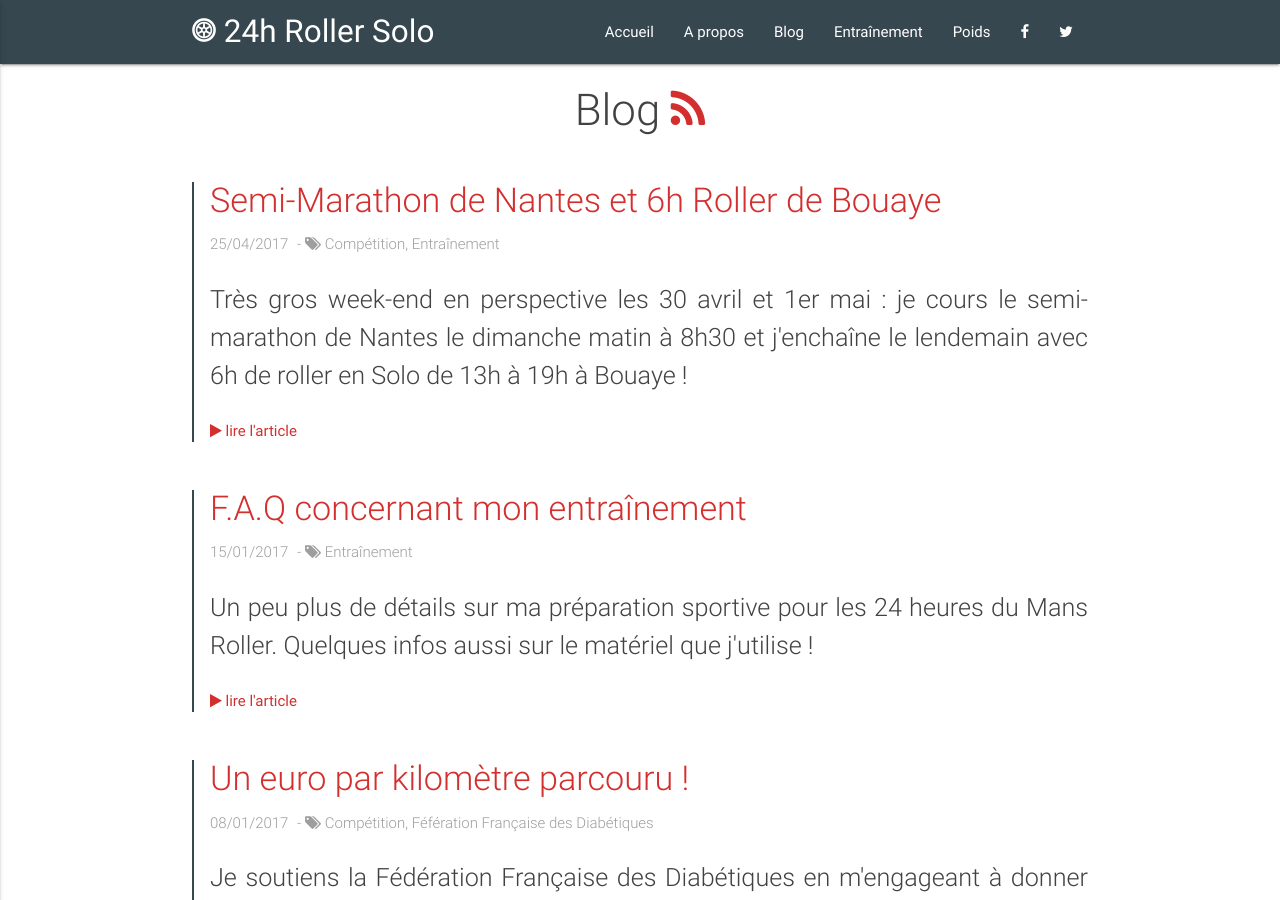
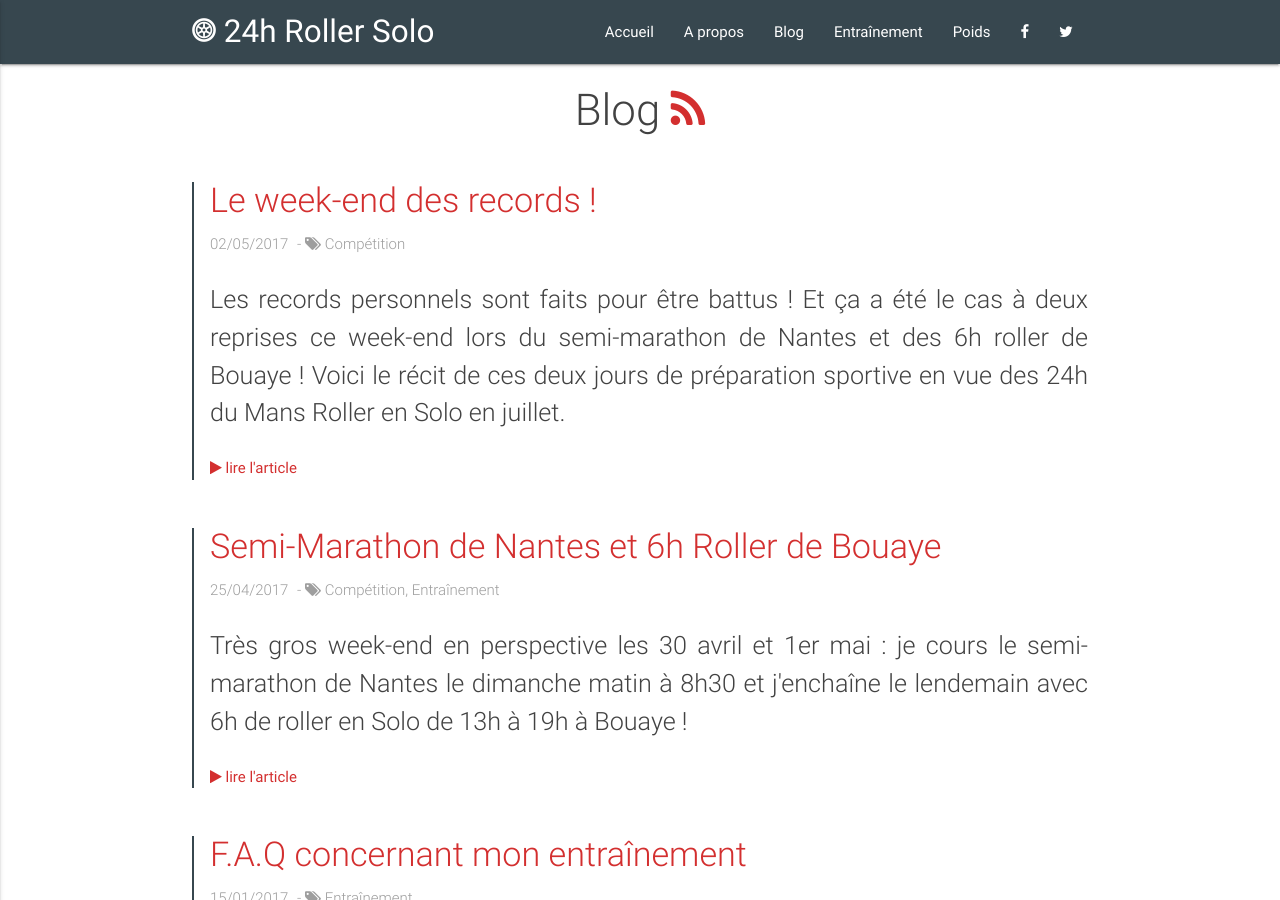
Before and after one commit to 24hRollerSolo/24hRollerSolo.github.io, a Jekyll site: the page built from blog/index.html, in a window 1280 px wide and 900 px high. Built offline with Jekyll 4.4.1, drawn with Linux system fonts in a browser that asks for light colours.

Commit message:
New blog post

```diff
--- a/_posts/2017-01-08-1-euro-par-km.html
+++ b/_posts/2017-01-08-1-euro-par-km.html
@@ -46,7 +46,8 @@ excerpt_separator: <!--more-->
 <p style="text-align: justify; font-size: 1.2em;">
   Je me suis donné comme objectif de faire entre 200 et 300 km. Moins de 200 ça sera clairement un échec, 300 ou plus ça sera une excellente performance !
   Je fais tout pour réussir d'un point de vue préparation sportive et mentale, mais ce n'est clairement pas gagné d'avance !
-  Quoi qu'il arrive, je donnerai au minimum 112 euros (ma distance maximum en Solo jusqu'à présent).
+  Donc quoi qu'il arrive, je donnerai au minimum 124,80 euros
+  (cela correspond à la distance maximum que j'ai faite en Solo jusqu'à présent, aux 6h de Bouaye le 1er mai 2017).
 </p>
 
 <p style="text-align: justify; font-size: 1.2em;">
--- a/_posts/2017-04-25-semi-marathon-et-6h-bouaye.html
+++ b/_posts/2017-04-25-semi-marathon-et-6h-bouaye.html
@@ -15,7 +15,7 @@ excerpt_separator: <!--more-->
 
 <!--more-->
 
-<h2 class="light"><a name="freeletics"></a>Pourquoi ?</h2>
+<h2 class="light"></a>Pourquoi ?</h2>
 
 <p style="text-align: justify; font-size: 1.2em;">
   Deux épreuves sportives d'endurance en deux jours : c'est un week-end test pour l'organisme !
@@ -24,7 +24,7 @@ excerpt_separator: <!--more-->
   et d'essayer la nourriture prévue pendant les 24h en Solo (boissons, barres, nourriture salée, etc...)
 </p>
 
-<h2 class="light"><a name="freeletics"></a>Semi-Marathon de Nantes</h2>
+<h2 class="light">Semi-Marathon de Nantes</h2>
 
 <p style="text-align: justify; font-size: 1.2em;">
   Une boucle urbaine de 21 km en plein coeur de Nantes, ça va être top !<br />
@@ -55,7 +55,7 @@ excerpt_separator: <!--more-->
   </div>
 </div>
 
-<h2 class="light"><a name="freeletics"></a>6h Roller de Bouaye</h2>
+<h2 class="light">6h Roller de Bouaye</h2>
 
 <p style="text-align: justify; font-size: 1.2em;">
   N'oublions pas que l'objectif est de rouler en Solo pendant 24h au Mans début juillet !
--- /dev/null
+++ b/_posts/2017-05-02-le-week-end-des-records.html
@@ -0,0 +1,352 @@
+---
+layout: post
+title:  "Le week-end des records !"
+date:   2017-05-02 10:00:00 +0100
+permalink: /blog/le-week-end-des-records/
+categories: Compétition
+excerpt_separator: <!--more-->
+---
+
+<p class="flow-text grey-text text-darken-3" style="text-align: justify;">
+  Les records personnels sont faits pour être battus !
+  Et ça a été le cas à deux reprises ce week-end lors du semi-marathon de Nantes et des 6h roller de Bouaye !
+  Voici le récit de ces deux jours de préparation sportive en vue des 24h du Mans Roller en Solo en juillet.
+</p>
+
+<!--more-->
+
+<h2 class="light">Dimanche - Semi-Marathon de Nantes</h2>
+
+<p style="text-align: justify; font-size: 1.2em;">
+  Dimanche 30 avril 2017, 6h00 du matin, le réveil sonne, il faut se lever, le départ du semi-marathon est dans 2h30.
+  Fedy et Lenn, deux collègues de Poitiers, sont avec moi, je les ai hébergé pour la nuit.
+  La première chose à faire est de s'alimenter, il est déjà tard.
+  Pour ma part ce sera une compote de pommes, un morceau de gâteau énergétique (Aptonia, saveur chocolat) et une demi barre énergétique (Eafit, saveur "fruits du verger").
+  Je m'hydrate également en alternant eau et boisson énergétique (Eafit également).
+</p>
+<p style="text-align: justify; font-size: 1.2em;">
+  À 6h45 nous partons direction l'arrêt de tram Haluchère.
+  Vu le plan de circulation difficile dans Nantes à cause de la course, les transports en commun restent la meilleure solution.
+  Nous ne sommes pas les seuls coureurs dans le tram, nous apercevons plusieurs dossards se rendant dans le centre de Nantes.
+  Certains sont vêtus d'un joli sac poubelle, car oui, de la pluie est annoncée...
+  C'est le meilleur moyen de se protéger en attendant le départ.
+  En effet il suffit de se débarrasser de ce magnifique costume au moment du départ,
+  ça évite de se trimballer avec un vêtement de pluie qui sera plus encombrant qu'utile au final.
+</p>
+
+<p style="text-align: justify; font-size: 1.2em;">
+  À 7h20 nous sortons du tram à l'arrêt Chantiers Navals et traversons le pont Anne de Bretagne pour nous rendre aux Machines de l'Île dans la zone de départ sous les Nefs.
+  Manque de chance nous essuyons une averse juste à ce moment là et démarrons notre échauffement plus tôt que prévu en y allant au pas de course.
+  Nous arrivons donc mouillés sous les Nefs et essayons de nous réchauffer en nous mettant surtout à l'abri du vent. Le plus dûr c'est les mains
+  (au final nous nous réchaufferons grâce à la chaleur humaine des participants quelques minutes avant le départ).
+</p>
+
+<p style="text-align: justify; font-size: 1.2em;">
+  Nous retrouvons un de mes amis, Jean-Rémy (aka JR), dans la zone de départ.
+  L'occasion de discuter de nos sensations respectives et de nos objectifs pour la course.
+  JR vise 2h max, Fedy veut tenir le 12 km/h et terminer en 1h45, Lenn et moi nous envisageons plutôt de terminer en 1h55 (soit 11 km/h).
+  C'est l'occasion aussi d'un petit Live Facebook pour faire passer le temps et garder un souvenir !
+</p>
+
+<p style="text-align: justify; font-size: 1.2em;">
+  Ca y est, 8h30, le départ est donné !
+  Nous sommes plutôt bien placés, dans la première partie de la course, entre les meneurs d'allure des 1h30 et des 1h45.
+  Le départ est donc assez fluide, ce qui est plutôt agréable.
+  Et il ne pleut pas ! La température est de 12°C. Il y a juste un peu de vent.
+  Globalement les conditions sont très bonnes, et elles le resteront tout le long de la course.
+  Au 1er kilomètre, Fedy nous lâche, nous ne le reverrons pas &#x1f604; JR est parti un peu derrière nous.
+  Je cours donc avec Lenn le début de la course.
+</p>
+
+<p style="text-align: justify; font-size: 1.2em;">
+  Avec la masse de coureurs, nous ne voyons pas les kilomètres défiler.
+  C'est l'avantage de ce type de compétition, le temps passe plus vite.
+  L'autre effet c'est que nous sommes à un rythme plus rapide que prévu, classique quand il y a beaucoup de coureurs.
+  Notre allure est de 5min 09s par kilomètre (un peu plus de 11,5 km/h) et ce jusqu'à la mi-parcours.
+  L'occasion de faire un deuxième Live Facebook &#x1f601; (que vous pouvez voir en vidéo un peu plus loin).
+  On fait un point rapide avec Lenn : nous sommes sur de très bonnes bases pour terminer en moins de 1h55.
+  A priori il va battre son record personnel sans problème (1h58).
+  Mon record personnel est 1h51. Comme j'ai de bonnes sensations, je décide d'accélérer un peu.
+  Je serai donc tout seul pour les 10 derniers kilomètres.
+</p>
+
+<p style="text-align: justify; font-size: 1.2em;">
+  Je me rends compte qu'en ayant accéléré je gagne à peu près une seconde d'allure par kilomètre.
+  Je décide donc de maintenir ce rythme, ce qui devrait me faire terminer la course à une allure de 5min/km (soit une vitesse moyenne de 12km/h).
+  Je ne me croyais pas du tout capable de courir à cette vitesse sur cette distance. Comme quoi l'entraînement ça paie !
+  Cette partie de la course est très motivante car je double plusieurs coureurs, c'est bon pour le moral
+  (il vaut clairement mieux cela que le contraire).
+  Je surveille quand même le cardio. Mon coeur ne dépasse pas les 165 bpm, c'est plus élevé que d'habitude mais ça reste acceptable.
+</p>
+
+<p style="text-align: justify; font-size: 1.2em;">
+  Il ne reste plus que 2km et j'aperçois au loin la flamme rouge du meneur d'allure des 1h45 !
+  Je décide d'accélérer encore un peu. Est-ce que je vais rattraper Fedy ?
+  La réponse est non. Impossible de rattraper le meneur d'allure des 12 km/h en si peu de temps.
+  La fin de la course est intense, je suis au maximum avec le cardio à 180 bpm.
+  <b>Au final, je passe la ligne d'arrivée en 1h 46min 30s.</b> Record personnel battu !
+  Je suis extrêmement satisfait. Et en même temps je me dis que je risque de le regretter le lendemain lors des 6h roller à Bouaye.
+  On verra bien.
+</p>
+
+<p style="text-align: justify; font-size: 1.2em;">
+  Pour résumer, j'ai couru 21,51 km en 1h 46min 40s selon ma montre, à une allure moyenne de 4min58s/km (un peu plus de 12 km/h).
+  La distance parcourue est un peu plus longue que prévu. C'est normal, il faudrait toujours serrer les virages à la corde pour faire pile la distance du semi-marathon (21,097 km).<br/>
+  Mon temps officiel est de 1h 46min 04s (26 secondes déduites entre le top départ et mon passage sur la ligne de départ).
+  Je suis classé 1125ème (sur 3552 arrivants) et 573ème (sur 1294) dans ma catégorie (Senior Homme).
+  Si on prend la distance exacte du semi-marathon, d'après ma montre je l'ai couru en 1h 43min 59s. Ce sera donc ça mon nouveau record personnel.
+  À battre lors d'une prochaine course ! &#x1f609;
+</p>
+
+<p style="text-align: justify; font-size: 1.2em;">
+  Un très grand bravo à mes camarades de course !
+  Les temps officiels sont de 1h 44min 15s pour Fedy (qui a donc tenu largement les 12km/k),
+  de 1h 50min 28s pour Lenn (qui a explosé son record personnel lui aussi),
+  et de 1h 54min 48s pour JR (qui a fait beaucoup mieux que prévu en tenant le 11 km/h)
+  &#x1f44f; &#x1f44f; &#x1f44f;
+</p>
+
+<div class="row" style="margin-top: 32px;">
+  <div class="col s12 m6 l5 push-l1" style="text-align: center;">
+    <img class="responsive-img" src="{{ "/assets/images/semi/stats.png" | relative_url }}" style="border: 1px solid grey;" />
+    <div class="light center" style="margin-bottom: 32px;">Mes statistiques de course</div>
+  </div>
+  <div class="col s12 m6 l5 push-l1">
+    <img class="responsive-img" src="{{ "/assets/images/semi/arrivee.jpg" | relative_url }}" />
+    <div class="light center" style="margin-bottom: 32px;">L'arrivée avec Fedy et Lenn</div>
+  </div>
+</div>
+
+<p style="text-align: justify; font-size: 1.2em;">
+  Voici les trois vidéos que j'ai faites en Facebook Live pendant la course :
+  une au départ sous les Nefs des Machines de l'Île, une à mi-parcours et une à l'arrivée à la Cité des Congrès.
+</p>
+
+<div class="row">
+  <div class="col s12 m8 push-m2 l4" style="margin-top: 16px;">
+    <div class="video-container">
+      <iframe width="800" height="450" src="https://www.youtube.com/embed/xWgVca77xEo" frameborder="0" allowfullscreen></iframe>
+    </div>
+  </div>
+  <div class="col s12 m8 push-m2 l4" style="margin-top: 16px;">
+    <div class="video-container">
+      <iframe width="800" height="450" src="https://www.youtube.com/embed/X7tEsLGuOGs" frameborder="0" allowfullscreen></iframe>
+    </div>
+  </div>
+  <div class="col s12 m8 push-m2 l4" style="margin-top: 16px;">
+    <div class="video-container">
+      <iframe width="800" height="450" src="https://www.youtube.com/embed/Nc8Rk89FfE0" frameborder="0" allowfullscreen></iframe>
+    </div>
+  </div>
+</div>
+
+<p>
+  <i>Désolé pour la qualité des vidéos, ça bouge beaucoup, se filmer en courant n'est pas évident</i> &#x1f610;
+</p>
+
+<h2 class="light" style="margin-top: 32px;">L'entre-deux-courses</h2>
+
+<p style="text-align: justify; font-size: 1.2em;">
+  Le programme est assez simple et basique entre le semi-marathon et les 6h de Bouaye :
+  me reposer, refaire le plein d'énergie, récupérer au maximum.
+</p>
+
+<p style="text-align: justify; font-size: 1.2em;">
+  Côté nutrition c'est riz / saucisses de volaille le dimanche midi et omelette / pommes de terre le dimanche soir, le tout agrémenté de quelques compotes et bananes.
+  Je me réhydrate aussi correctement en buvant régulièrement de petites quantité d'eau et de Vichy Célestins (pour refaire les niveaux de sodium).
+</p>
+
+<p style="text-align: justify; font-size: 1.2em;">
+  Côté repos et récupération, je m'allonge quelques heures l'après-midi. Impossible cependant de m'endormir, sûrement trop d'exitation.
+  Je prends également du temps pour me masser les jambes avec une huile à base d'Arnica et de Gaulthérie.
+  La nuit est la bienvenue, je m'endors sans trop de problème. Réveil prévu vers 8h30.
+</p>
+
+<h2 class="light" style="margin-top: 32px;">Lundi - 6h Roller de Bouaye</h2>
+
+<p style="text-align: justify; font-size: 1.2em;">
+  Lundi 1er mai 2017, comme prévu, je me lève à 8h30. Le réveil est beaucoup plus facile que la veille.
+  La compétition ne commence qu'à 13h, j'ai donc le temps de manger tranquillement.
+  Mon petit-déjeuner est constitué de riz, de rôti de porc, d'une compote et d'une banane.
+</p>
+
+<p style="text-align: justify; font-size: 1.2em;">
+  Je prépare ensuite mes affaires :
+  un sac de sport rempli d'affaires diverses (je choisirai en fonction de la météo),
+  la trousse à pharmacie avec notamment le nécessaire pour éviter les ampoules,
+  une glacière avec le ravitaillement qui me servira pendant la course (gâteau et barres énergétiques, compotes, bananes, eau et boisson énergétique).
+  Sans oublier mes rollers, mon casque, mes protections de mains et ma caisse de matériel avec mes roues et roulements de rechange.
+  Il se peut que les roues spéciales pluie servent malheureusement...
+</p>
+
+<p style="text-align: justify; font-size: 1.2em;">
+  Le rendez-vous est-fixé à 10h45 à la médiathèque de Carquefou avec Élodie, Virginie et Éric qui vont rouler en Trio.
+  Nous faisons voiture commune pour aller jusqu'à Bouaye.
+  Nous connaissons le rituel de chargement de la voiture par coeur, nous sommes donc assez efficaces maintenant.
+  Le coffre du C4 Picasso d'Éric est plein : le barnum 3x3, la table et les chaises de camping, la glacière, nos affaires respectives.
+  Il est 11h, nous partons pour Bouaye (25 minutes de route de prévu).
+</p>
+
+<p style="text-align: justify; font-size: 1.2em;">
+  Une fois arrivés à Bouaye, nous prenons tout de suite un emplacement au niveau de la zone de relai.
+  Nous proposons à un groupe de patineurs de l'ASCHU de se joindre à nous sous notre barnum.
+  Plus on est de fous, plus on rit &#x1f600;
+  Il y a du vent, il est nécessaire de bien arrimer notre matériel afin que rien ne s'envole.
+  Tout est en place. Il faut maintenant aller récupérer les dossards et les puces électroniques (pour le chronométrage).
+  Pour moi ce sera la dossard n°44 !
+</p>
+
+<div class="row" style="margin-top: 32px;">
+  <div class="col s12 m12 l12" style="text-align: center;">
+    <img class="responsive-img" src="{{ "/assets/images/bouaye/zone-relais.jpg" | relative_url }}" />
+    <div class="light center" style="margin-bottom: 32px;">La zone de relais et notre barnum blanc au milieu (© Éric)</div>
+  </div>
+</div>
+
+<p style="text-align: justify; font-size: 1.2em;">
+  L'heure du départ se rapproche. Il est temps de s'habiller et de chausser les patins pour aller faire le tour de reconnaissance.
+  Contrairement à ce que peut laisser penser la photo ci-dessus, la météo n'est pas au beau fixe.
+  A quelques minutes du départ, un gros nuage noir apparait au loin. La pluie arrive.
+  Je décide donc tout de suite de monter mes roues spéciales pluie et d'utiliser mes roulements en céramique (la céramique ne craint pas l'eau).
+  Quatre roues suffisent, deux sur chaque patins, une devant et une derrière, là où les appuis sont les plus importants.
+  Je ne regrette pas mon choix car le départ a lieu sous une belle averse.
+  La course va être longue et difficile...
+</p>
+
+<p style="text-align: justify; font-size: 1.2em;">
+  Je ne me sens pas au top de ma forme lors des premiers tours.
+  Je n'arrive pas à trouver mon rythme, je n'ai pas vu de groupe de Solo auquel me joindre (en général il y a toujours un ou plusieurs groupes de patineurs Solo qui se forment),
+  je commence donc à patiner seul.
+  Et puis la route glisse un peu, mes appuis sont mal assurés.
+  Ma vitesse moyenne n'est pas géniale sur la première demi-heure, à peine 18 km/h (pour comparaison, mon record de 112 km en 6h équivaut à une vitesse de 18,6 km/h).
+</p>
+
+<p style="text-align: justify; font-size: 1.2em;">
+  Et puis tout commence à aller mieux. La pluie cesse.
+  Avec la pluie, ce que les patineurs détestent le plus, c'est le vent.
+  Et il y a en a beaucoup aujourd'hui.
+  C'est donc assez désagréable à certains endroits du circuit,
+  mais aujourd'hui le vent a un avantage majeur : faire sécher la route rapidement !
+  J'en profite donc pour reprendre un rythme de patinage normal et augmenter ma vitesse moyenne en repassant au dessus des 20 km/h
+  (ma vitesse moyenne maximum a été jusqu'à 20,6 km/h).
+  Je prends même beaucoup de plaisir sur la première partie du circuit (faut-plat descendant et vent dans le dos) en roulant à 30 km/h par moments.
+  Nous en sommes à 2h de course.
+</p>
+
+<p style="text-align: justify; font-size: 1.2em;">
+  La pluie revient de temps à autre, mais rien de bien dérangeant.
+  Ma vitesse moyenne redescent un peu mais je reste au dessus de 20 km/h.
+  Et la bonne nouvelle c'est que je rattrappe un groupe de Solos qui roulent ensemble.
+  Je vais rester avec eux pendant un long moment, pendant 3 heures plus précisément.
+  La vitesse est stable et me convient parfaitement. Je maintiens une vitesse de 20,3 km/h.
+  Le temps passe plus vite en groupe, on fatigue moins, on discute. Bref, le bon plan !
+  Pas grand chose de plus à dire sur cette partie de la course. &#x1f642;
+</p>
+
+<p style="text-align: justify; font-size: 1.2em;">
+  La dernière heure est un peu plus cahotique.
+  La fatigue commence à se faire sentir.
+  Une double chute coupe en deux notre groupe de Solos (descente + pluie + fatigue, ça arrive malheureusement).
+  Il ne faut pas lâcher !
+  C'est là que le mental entre en jeu.
+  En ce qui me concerne, je me concentre sur un objectif simple : maintenir ma vitesse moyenne au dessus de 20 km/h
+  et passer ainsi la barre des 120 km.
+</p>
+
+<p style="text-align: justify; font-size: 1.2em;">
+  Histoire de boucler la boucle, nous terminons la course comme nous l'avons commencé : sous la pluie.
+  Les derniers tours sont difficiles, mais les encouragements aident à maintenir le cap !
+  Ca y est, la barre des 120 km est atteinte !
+  Il ne reste que quelques minutes avant que le chronomètre ne se termine.
+  Le reste n'est donc que du bonus.
+  <b>Je termine la course au bout de 78 tours, soit 124,8 km</b>. Record personnel battu ! &#x1f4aa;
+</p>
+
+<p style="text-align: justify; font-size: 1.2em;">
+  Je tiens à dire un grand MERCI à toutes celles et ceux qui m'ont encouragé pendant ces 6 heures :
+  mes parents qui sont venus me voir, Christelle qui est passée au début de la course,
+  Élodie, Virginie et Éric de mon club ainsi que Myriam, David et Emmanuel de l'ASCHU,
+  qui m'ont également ravitaillé tout au long de la course. Vous êtes top ! &#x1f44f; &#x1f618; &#x1f44f;
+</p>
+
+<p style="text-align: justify; font-size: 1.2em;">
+  Une fois la course terminée, il reste un dernier tour à faire tous ensemble,
+  pour notamment remercier tous les bénévoles présents sur le circuit qui ont géré aux petits oignons l'organisation des 6 heures.
+  On en a profité avec Éric pour faire un petit débrief en vidéo :
+</p>
+
+<div class="row" style="margin-top: 32px;">
+  <div class="col s12 m8 push-m2 l6 push-l3">
+    <div class="video-container">
+      <iframe width="800" height="450" src="https://www.youtube.com/embed/KASlT0M4gGY" frameborder="0" allowfullscreen></iframe>
+    </div>
+  </div>
+</div>
+
+<p style="text-align: justify; font-size: 1.2em;">
+  Juste une petite précision, 6 heures sous la pluie, ça laisse des traces au niveau du matériel !
+  Il est donc nécessaire de prévoir une séance de nettoyage assez rapidement après la course,
+  histoire que rien ne s'abîme.
+  La preuve avec quelques images :
+</p>
+
+<div class="row" style="margin-top: 32px;">
+  <div class="col s12 m4 l4" style="text-align: center;">
+    <img class="responsive-img" src="{{ "/assets/images/bouaye/patins-sales.jpg" | relative_url }}" style="border: 1px solid grey;" />
+    <div class="light center" style="margin-bottom: 32px;">Etat général des patins après la course</div>
+  </div>
+  <div class="col s12 m4 l4">
+    <img class="responsive-img" src="{{ "/assets/images/bouaye/roues-sales.jpg" | relative_url }}" />
+    <div class="light center" style="margin-bottom: 32px;">Roues après la course</div>
+  </div>
+  <div class="col s12 m4 l4">
+    <img class="responsive-img" src="{{ "/assets/images/bouaye/roulements-sales.jpg" | relative_url }}" />
+    <div class="light center" style="margin-bottom: 32px;">Roulements après la course</div>
+  </div>
+</div>
+
+<div class="row" style="margin-top: 32px;">
+  <div class="col s12 m4 push-m2 l4 push-l2" style="text-align: center;">
+    <img class="responsive-img" src="{{ "/assets/images/bouaye/roues-propres.jpg" | relative_url }}" style="border: 1px solid grey;" />
+    <div class="light center" style="margin-bottom: 32px;">Roues après nettoyage</div>
+  </div>
+  <div class="col s12 m4 push-m2 l4 push-l2">
+    <img class="responsive-img" src="{{ "/assets/images/bouaye/roulements-propres.jpg" | relative_url }}" />
+    <div class="light center" style="margin-bottom: 32px;">Roulements après nettoyage</div>
+  </div>
+</div>
+
+<h2 class="light">Bilan</h2>
+
+<p style="text-align: justify; font-size: 1.2em;">
+  Le bilan de ce week-end sportif est très positif !
+  J'ai réussi à enchaîner les deux épreuves sportives sans problème.
+  Le physique a suivi, j'étais en pleine forme.
+  Et cerise sur le gâteau, j'ai battu mes records personnels !
+  Bref, de bonne augure en vue du mois de juillet.
+</p>
+
+<div class="row" style="margin-top: 32px;">
+  <div class="col s12 m6 l4 push-l2" style="text-align: center;">
+    <img class="responsive-img" src="{{ "/assets/images/record-semi-marathon.png" | relative_url }}" />
+  </div>
+  <div class="col s12 m6 l4 push-l2" style="text-align: center;">
+    <img class="responsive-img" src="{{ "/assets/images/record-6-heures.png" | relative_url }}" />
+  </div>
+</div>
+
+<p style="text-align: justify; font-size: 1.2em;">
+  Quelques liens complémentaires :
+  <ul>
+    <li>
+      &rarr; <a href="http://www.marathondenantes.com/2017/05/06/retour-sur-edition-2017/" class="red-text text-darken-2" target="_blank">
+        www.marathondenantes.com : retour sur l'édition 2017
+      </a>
+    </li>
+    <li>
+      &rarr; <a href="https://www.rollerbouaye.com/les-6-heures" class="red-text text-darken-2" target="_blank">
+        www.rollerbouaye.com : les 6 heures de Bouaye
+      </a>
+    </li>
+  </ul>
+</p>
```
Also changed, not shown: assets/images/bouaye/patins-sales.jpg (added), assets/images/bouaye/roues-propres.jpg (added), assets/images/bouaye/roues-sales.jpg (added), assets/images/bouaye/roulements-propres.jpg (added), assets/images/bouaye/roulements-sales.jpg (added), assets/images/bouaye/zone-relais.jpg (added), assets/images/record-6-heures.png (added), assets/images/record-semi-marathon.png (added), assets/images/semi/arrivee.jpg (added), assets/images/semi/stats.png (added), 1 other file.
